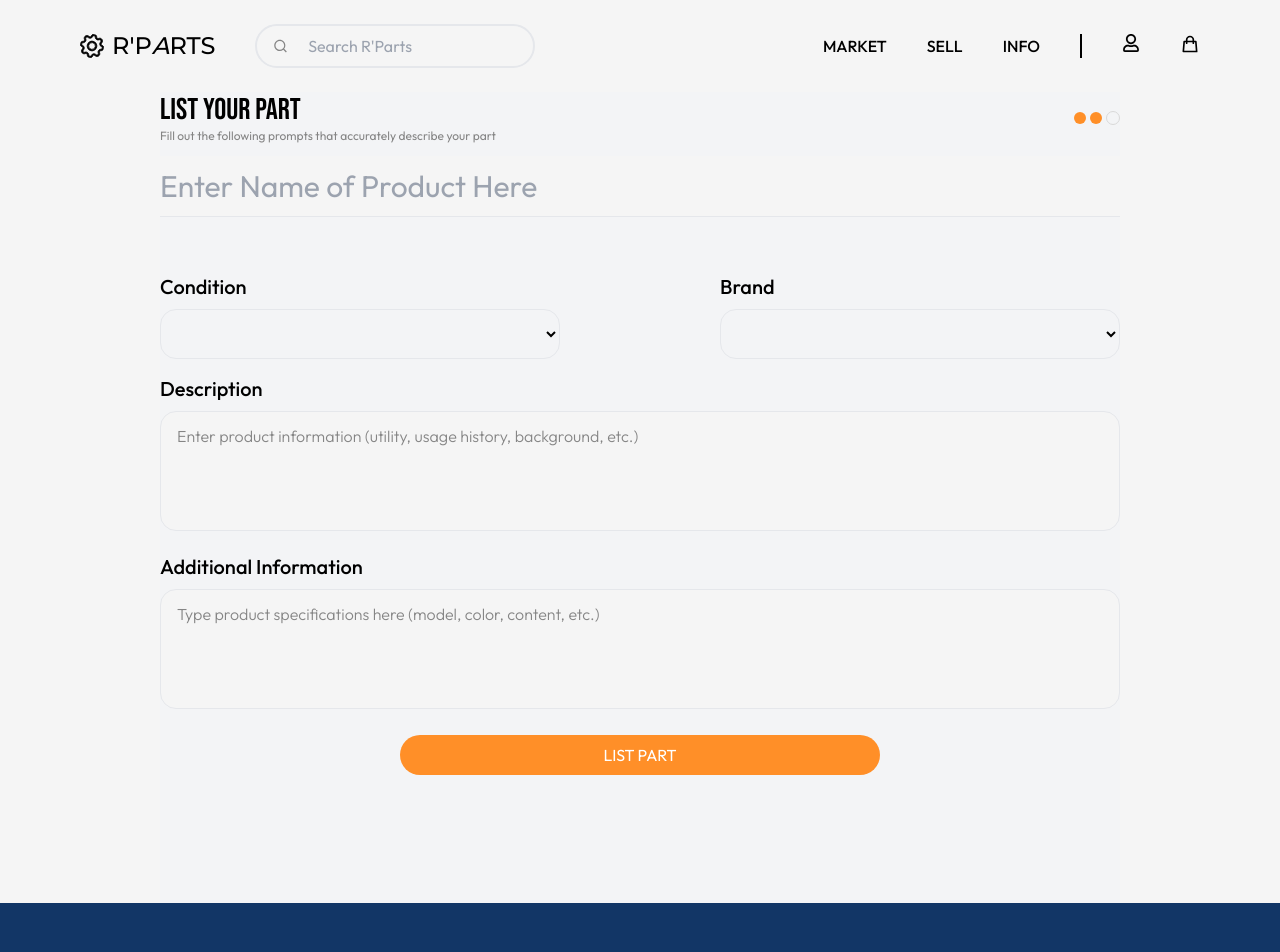
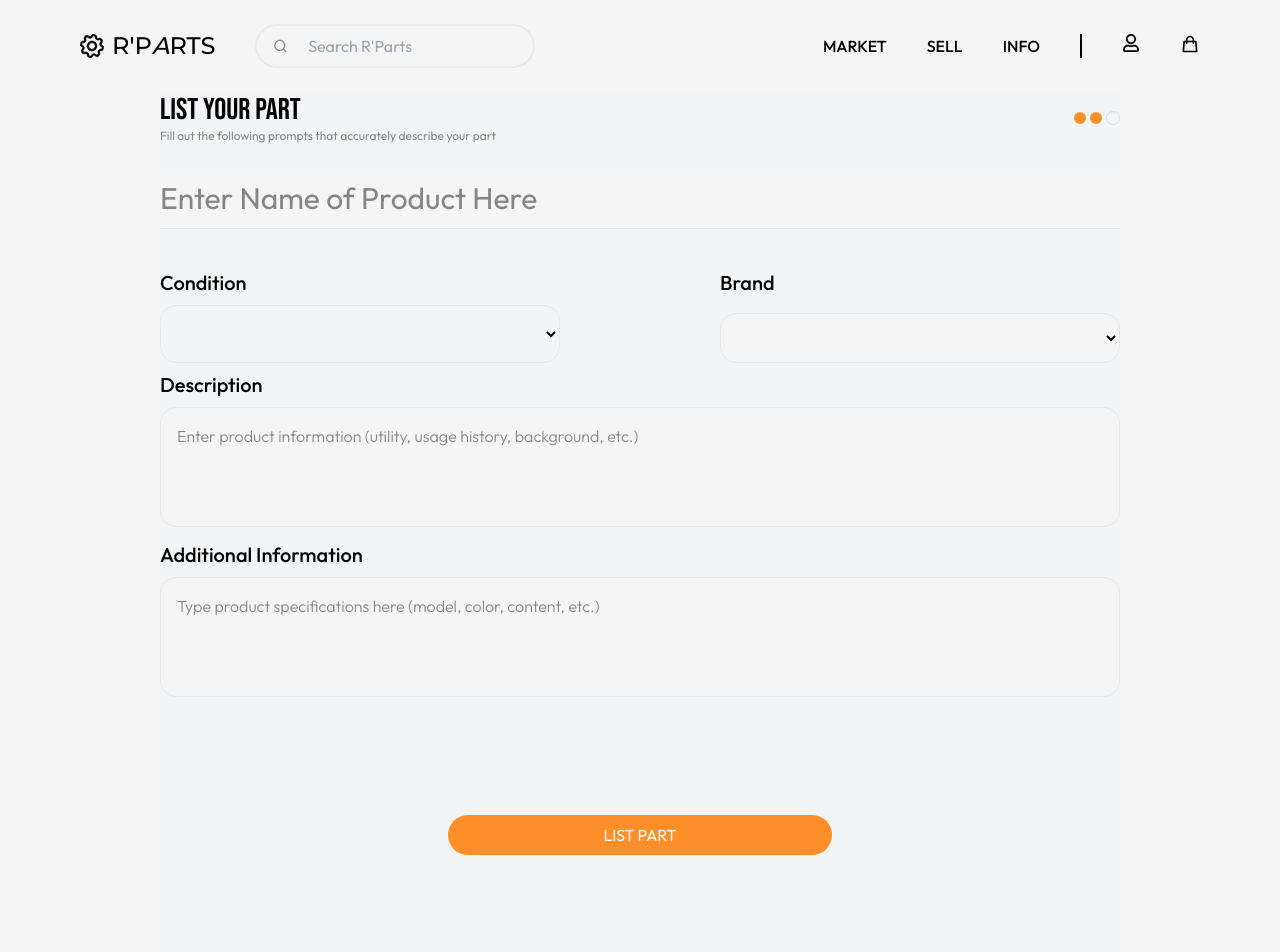
Before and after one commit to shahdivyank/r-parts, a Next.js app: page /sell in a window 1280 px wide. Shown: the top 952 px of the page. Built offline with nearby package versions, Linux system fonts and the light colour scheme.

Commit message:
Small tweaks

```diff
--- a/src/components/sell/Information.jsx
+++ b/src/components/sell/Information.jsx
@@ -6,7 +6,7 @@ const Information = ({ setState }) => {
         name="name"
         //  onChange={handleTyping}
         type="text"
-        className="focus:outline-none font-outfit resize-none text-3xl w-full py-3 border-b mt-3 mb-10 text-parts-gray-500 bg-parts-gray-100"
+        className="focus:outline-none font-outfit resize-none text-3xl w-full py-3 border-b my-6 placeholder:text-parts-gray-500 bg-parts-gray-100"
         placeholder="Enter Name of Product Here"
       />
 
@@ -15,7 +15,7 @@ const Information = ({ setState }) => {
           <div className="text-xl font-outfit font-medium mb-2">Condition</div>
           <select
             name="condition"
-            className="focus:outline-none w-full border rounded-2xl px-4 py-3 bg-transparent"
+            className="focus:outline-none w-full border rounded-2xl p-4 bg-transparent"
           >
             <option value=""></option>
             <option value="new">New</option>
@@ -25,10 +25,10 @@ const Information = ({ setState }) => {
           </select>
         </div>
         <div className="w-5/12 ml-2">
-          <div className="text-xl font-outfit font-medium mb-2">Brand</div>
+          <div className="text-xl font-outfit font-medium mb-4">Brand</div>
           <select
             name="brand"
-            className="focus:outline-none w-full border rounded-2xl px-4 py-3 bg-transparent"
+            className="focus:outline-none w-full border rounded-2xl px-4 py-3 bg-parts-gray-100"
           >
             <option value=""></option>
             <option value="brand1">Brand 1</option>
@@ -38,35 +38,33 @@ const Information = ({ setState }) => {
       </div>
 
       <div>
-        <div className="text-xl font-outfit font-medium mt-4 mb-2">
-          Description
-        </div>
+        <div className="text-xl font-outfit font-medium my-2">Description</div>
         <textarea
           // value={data.description}
           name="description"
           // onChange={handleTyping}
-          className="focus:outline-none w-full h-[15vh] border rounded-2xl px-4 py-3 resize-none  placeholder:font-light placeholder:text-parts-gray-500 placeholder:font-outfit placeholder:font-regular bg-parts-gray-100"
+          className="focus:outline-none w-full h-[15vh] border rounded-2xl p-4 resize-none  placeholder:font-light placeholder:text-parts-gray-500 placeholder:font-outfit bg-parts-gray-100"
           placeholder="Enter product information (utility, usage history, background, etc.)"
         />
       </div>
 
       <div>
-        <div className="text-xl font-outfit font-medium mt-4 mb-2">
+        <div className="text-xl font-outfit font-medium my-2">
           Additional Information
         </div>
         <textarea
           //  value={data.specifications}
           name="specifications"
           // onChange={handleTyping}
-          className="focus:outline-none w-full h-[15vh] border rounded-2xl px-4 py-3 resize-none placeholder:font-light placeholder:text-parts-gray-500 placeholder:font-outfit placeholder:font-regular bg-parts-gray-100"
+          className="focus:outline-none w-full h-[15vh] border rounded-2xl p-4 resize-none placeholder:font-light placeholder:text-parts-gray-500 placeholder:font-outfit bg-parts-gray-100"
           placeholder="Type product specifications here (model, color, content, etc.)"
         />
       </div>
 
-      <div className="flex justify-center mt-5">
+      <div className="flex justify-center my-28">
         <button
           onClick={() => setState(2)}
-          className="w-1/2 bg-parts-orange text-white rounded-full py-2 mb-32 font-outfit"
+          className="w-2/5 bg-parts-orange text-white rounded-full py-2 font-outfit"
         >
           LIST PART
         </button>
```
